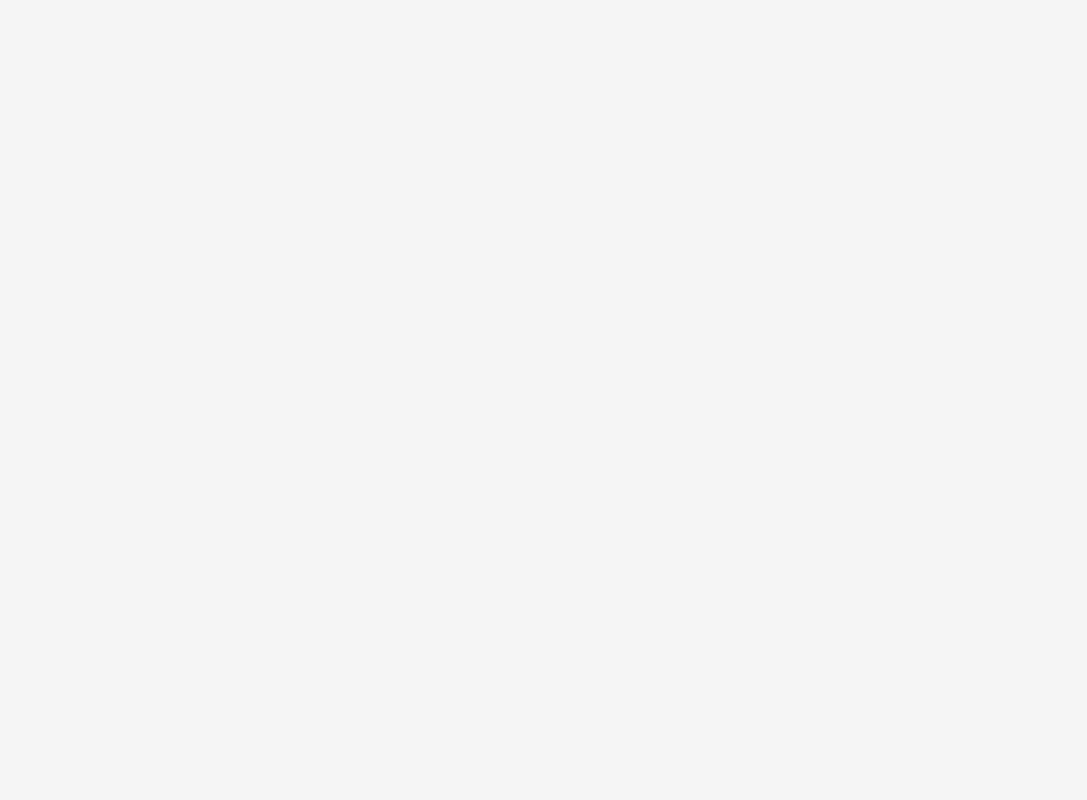
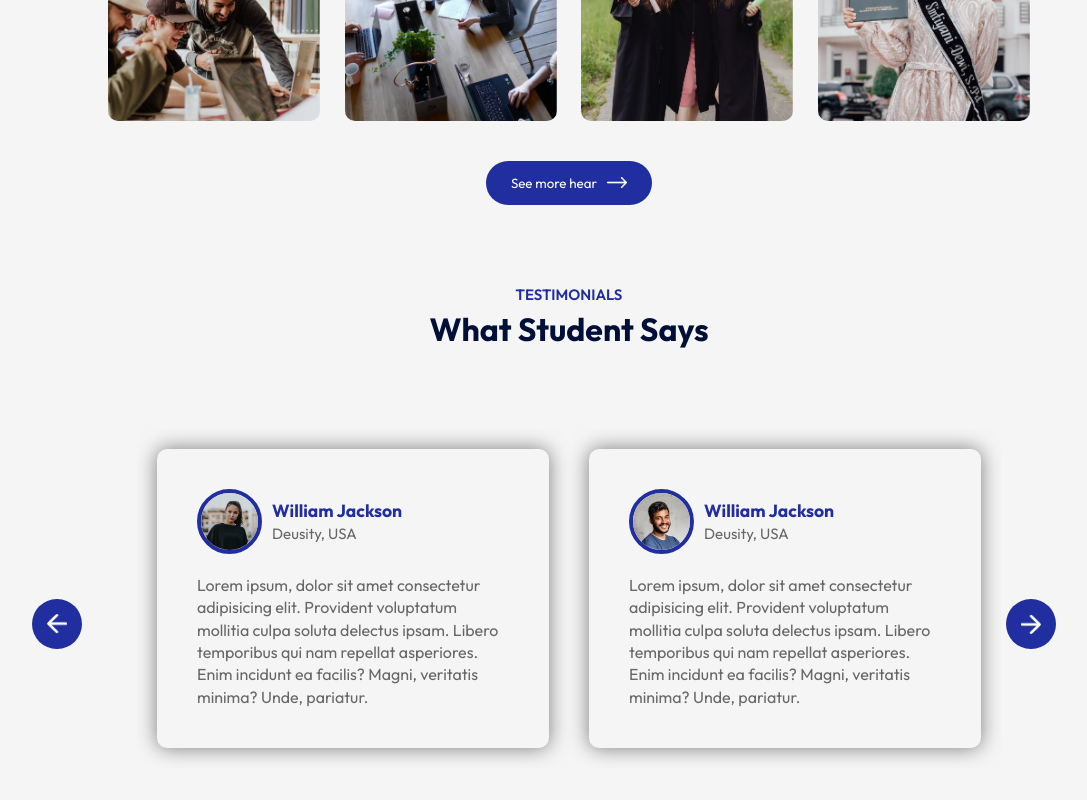
Before and after one commit to panneerselvam999/Profile-react, a React (Vite) app: page / in a window 1280 px wide. Shown: the part 2184-2984 px from the top of the page, without its empty margins (71-1158 px from the left). Before the commit the page ends 1894 px from the top, so only its background shows below. Built offline with nearby package versions, Linux system fonts and the light colour scheme.

Commit message:
testimonials

```diff
--- a/src/App.jsx
+++ b/src/App.jsx
@@ -1,7 +1,9 @@
 import About from "./Components/About/About";
+import Campus from "./Components/Campus/Campus";
 import Hero from "./Components/Hero/Hero";
 import Navbar from "./Components/Navbar/Navbar";
 import Programs from "./Components/Programs/Programs";
+import Testimonials from "./Components/Testimonials/Testimonials";
 import Title from "./Components/Title/Title";
 
 const App = () => {
@@ -13,6 +15,10 @@
         <Title subTitle="Our Programs" title="What We Offer" />
         <Programs />
         <About />
+        <Title subTitle="Gallery" title="Campus Photos" />
+        <Campus />
+        <Title subTitle="TESTIMONIALS" title="What Student Says" />
+        <Testimonials />
       </div>
     </div>
   );
--- /dev/null
+++ b/src/Components/Campus/Campus.css
@@ -0,0 +1,17 @@
+.campus {
+    margin: 80px auto;
+    width: 90%;
+    text-align: center;
+}
+
+.gallery {
+    display: flex;
+    align-items: center;
+    justify-content: space-between;
+    margin-bottom: 40px;
+}
+
+.gallery img {
+    width: 23%;
+    border-radius: 10px;
+}
--- /dev/null
+++ b/src/Components/Campus/Campus.jsx
@@ -0,0 +1,24 @@
+import React from "react";
+import "./Campus.css";
+
+import gallery_1 from "../../assets/img/gallery-1.png";
+import gallery_2 from "../../assets/img/gallery-2.png";
+import gallery_3 from "../../assets/img/gallery-3.png";
+import gallery_4 from "../../assets/img/gallery-4.png";
+import white_arror from "../../assets/img/white-arrow.png";
+
+const Campus = () => {
+    return (
+        <div className="campus">
+            <div className="gallery">
+                <img src={gallery_1} alt="" />
+                <img src={gallery_2} alt="" />
+                <img src={gallery_3} alt="" />
+                <img src={gallery_4} alt="" />
+            </div>
+            <button className="btn dark-btn">See more hear  <img src={white_arror} alt="" /></button>
+        </div>
+    );
+};
+
+export default Campus;
--- /dev/null
+++ b/src/Components/Testimonials/Testimonials.css
@@ -0,0 +1,68 @@
+.testimonials {
+    margin: 80px auto;
+    padding: 0 80px;
+    position: relative;
+}
+
+.next-btn,
+.back-btn {
+    position: absolute;
+    top: 50%;
+    right: 0;
+    transform: translate(-50%);
+    padding: 15px;
+    width: 50px;
+    border-radius: 50%;
+    cursor: pointer;
+    background: #212ea0;
+}
+
+.back-btn {
+    right: auto;
+    left: 0;
+}
+
+.slider {
+    overflow: hidden;
+}
+
+.slider ul {
+    display: flex;
+    width: 200%;
+    overflow-x: hidden;
+    transition: 0.5s;
+    /* transform: translate(-25%); */
+}
+
+.slider ul li {
+    list-style: none;
+    width: 50%;
+    padding: 20px;
+}
+
+.slide {
+    box-shadow: 0 0 20px rgba(0, 0, 0, 0.5);
+    padding: 40px;
+    border-radius: 10px;
+    color: #676767;
+    line-height: 1.4;
+}
+
+.slide img {
+    width: 65px;
+    border-radius: 50%;
+    margin-right: 10px;
+    border: 4px solid #212ea0;
+
+}
+
+.user-info {
+    display: flex;
+    align-items: center;
+    margin-bottom: 20px;
+    font-size: 15px;
+}
+
+.user-info h3 {
+    color: #212ea0;
+}
--- /dev/null
+++ b/src/Components/Testimonials/Testimonials.jsx
@@ -0,0 +1,121 @@
+import "./Testimonials.css";
+
+import next_icon from "../../assets/img/next-icon.png";
+import back_icon from "../../assets/img/back-icon.png";
+
+import user_1 from "../../assets/img/user-1.png";
+import user_2 from "../../assets/img/user-2.png";
+import user_3 from "../../assets/img/user-3.png";
+import user_4 from "../../assets/img/user-4.png";
+import { useRef } from "react";
+
+const Testimonials = () => {
+    const slider = useRef();
+    let tx = 0;
+
+    const slideForward = () => {
+        console.log("forward");
+        if (tx > -50) {
+            tx -= 25;
+        }
+        slider.current.style.transform = `translateX(${tx}%)`;
+    };
+    const slideBackward = () => {
+        console.log("back");
+        if (tx < 0) {
+            tx += 25;
+        }
+        slider.current.style.transform = `translateX(${tx}%)`;
+    };
+
+    return (
+        <div className="testimonials">
+            <img
+                src={next_icon}
+                alt=""
+                className="next-btn"
+                onClick={slideForward}
+            />
+            <img
+                src={back_icon}
+                alt=""
+                className="back-btn"
+                onClick={slideBackward}
+            />
+            <div className="slider">
+                <ul ref={slider}>
+                    <li>
+                        <div className="slide">
+                            <div className="user-info">
+                                <img src={user_1} alt="" />
+                                <div>
+                                    <h3>William Jackson</h3>
+                                    <span>Deusity, USA</span>
+                                </div>
+                            </div>
+                            <p>
+                                Lorem ipsum, dolor sit amet consectetur adipisicing elit.
+                                Provident voluptatum mollitia culpa soluta delectus ipsam.
+                                Libero temporibus qui nam repellat asperiores. Enim incidunt ea
+                                facilis? Magni, veritatis minima? Unde, pariatur.
+                            </p>
+                        </div>
+                    </li>
+                    <li>
+                        <div className="slide">
+                            <div className="user-info">
+                                <img src={user_2} alt="" />
+                                <div>
+                                    <h3>William Jackson</h3>
+                                    <span>Deusity, USA</span>
+                                </div>
+                            </div>
+                            <p>
+                                Lorem ipsum, dolor sit amet consectetur adipisicing elit.
+                                Provident voluptatum mollitia culpa soluta delectus ipsam.
+                                Libero temporibus qui nam repellat asperiores. Enim incidunt ea
+                                facilis? Magni, veritatis minima? Unde, pariatur.
+                            </p>
+                        </div>
+                    </li>
+                    <li>
+                        <div className="slide">
+                            <div className="user-info">
+                                <img src={user_3} alt="" />
+                                <div>
+                                    <h3>William Jackson</h3>
+                                    <span>Deusity, USA</span>
+                                </div>
+                            </div>
+                            <p>
+                                Lorem ipsum, dolor sit amet consectetur adipisicing elit.
+                                Provident voluptatum mollitia culpa soluta delectus ipsam.
+                                Libero temporibus qui nam repellat asperiores. Enim incidunt ea
+                                facilis? Magni, veritatis minima? Unde, pariatur.
+                            </p>
+                        </div>
+                    </li>
+                    <li>
+                        <div className="slide">
+                            <div className="user-info">
+                                <img src={user_4} alt="" />
+                                <div>
+                                    <h3>William Jackson</h3>
+                                    <span>Deusity, USA</span>
+                                </div>
+                            </div>
+                            <p>
+                                Lorem ipsum, dolor sit amet consectetur adipisicing elit.
+                                Provident voluptatum mollitia culpa soluta delectus ipsam.
+                                Libero temporibus qui nam repellat asperiores. Enim incidunt ea
+                                facilis? Magni, veritatis minima? Unde, pariatur.
+                            </p>
+                        </div>
+                    </li>
+                </ul>
+            </div>
+        </div>
+    );
+};
+
+export default Testimonials;
--- a/src/index.css
+++ b/src/index.css
@@ -41,3 +41,8 @@
     width: 20px;
     margin-left: 10px;
 }
+
+.btn.dark-btn {
+    background-color: #212EA0;
+    color: white;
+}
```
